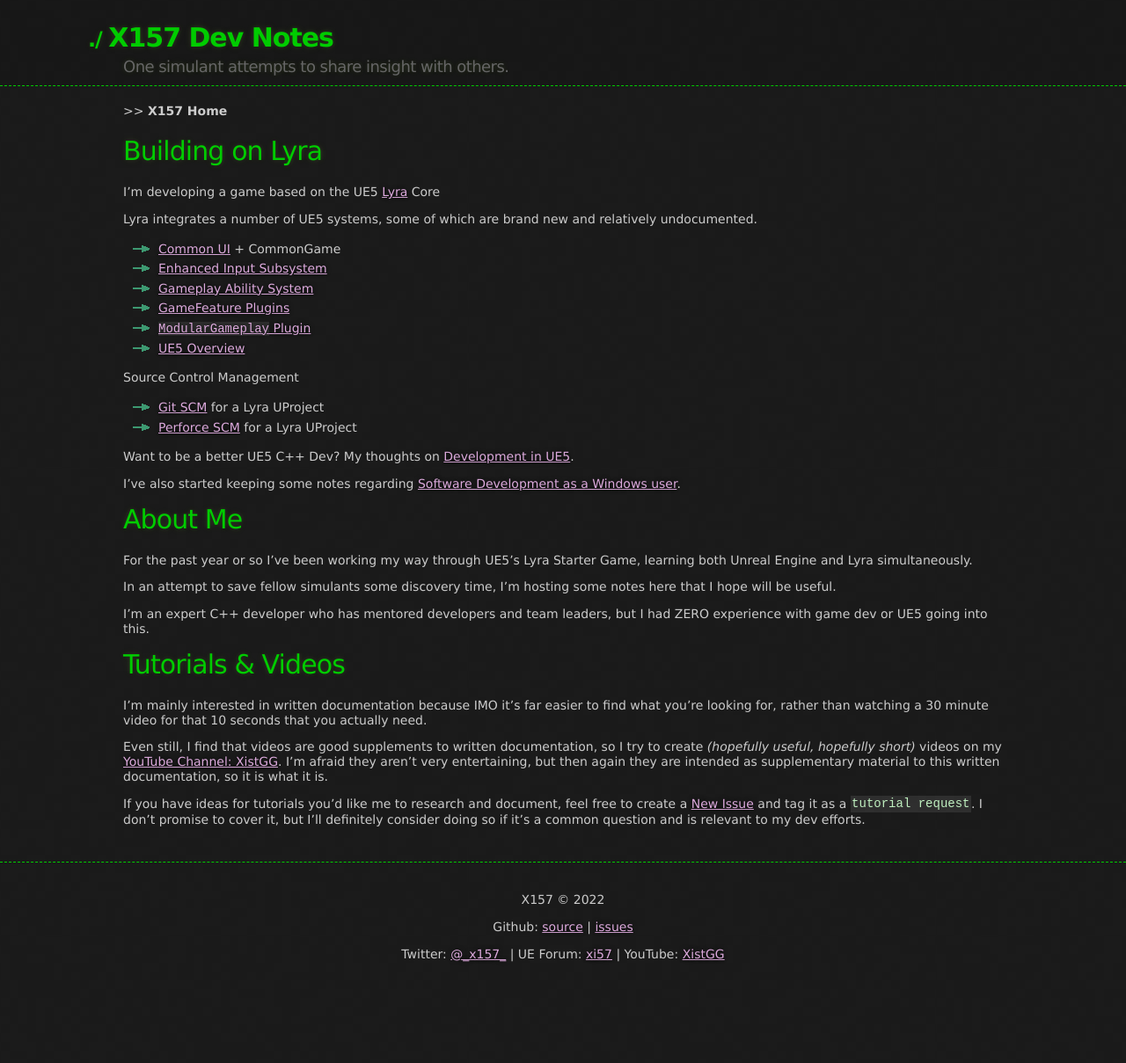
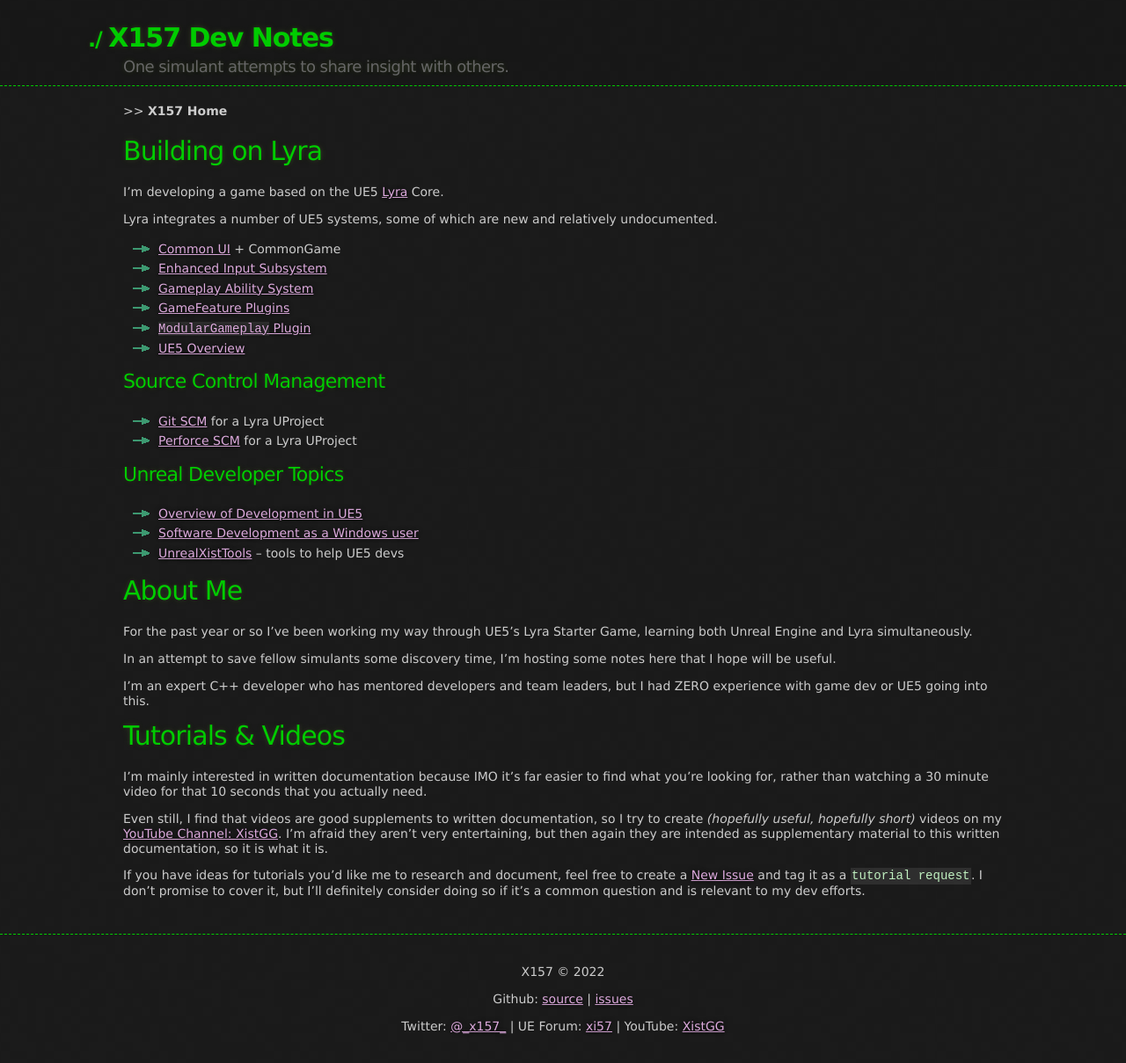
Before and after one commit to x157/x157.github.io, a Jekyll site: the page built from index.md, in a window 1280 px wide. Shown: the whole page at 88% size. Built offline with Jekyll 4.4.1, drawn with Linux system fonts in a browser that asks for light colours; our own code applies the rules of GitHub Pages for plain Markdown files; before the commit the page ends 1128 px from its top, so only the background shows below that.

Commit message:
Iterate Home.  Link UnrealXistTools.

```diff
--- a/index.md
+++ b/index.md
@@ -5,10 +5,10 @@
 
 # Building on Lyra
 
-I'm developing a game based on the UE5 [Lyra](./UE5/LyraStarterGame/) Core
+I'm developing a game based on the UE5 [Lyra](/UE5/LyraStarterGame/) Core.
 
 Lyra integrates a number of UE5 systems,
-some of which are brand new and relatively undocumented.
+some of which are new and relatively undocumented.
 
 - [Common UI](/UE5/CommonUI/) + CommonGame
 - [Enhanced Input Subsystem](/UE5/EnhancedInput/)
@@ -17,17 +17,16 @@
 - [`ModularGameplay` Plugin](/UE5/ModularGameplay/)
 - [UE5 Overview](/UE5/)
 
-Source Control Management
+### Source Control Management
 
   - [Git SCM](/Git/) for a Lyra UProject
   - [Perforce SCM](/Perforce/) for a Lyra UProject
 
-Want to be a better UE5 C++ Dev?
-My thoughts on
-[Development in UE5](/UE5/Dev/).
+### Unreal Developer Topics
 
-I've also started keeping some notes regarding
-[Software Development as a Windows user](/Windows/).
+- [Overview of Development in UE5](/UE5/Dev/)
+- [Software Development as a Windows user](/Windows/)
+- [UnrealXistTools](/UnrealXistTools/) -- tools to help UE5 devs
 
 
 # About Me
```
